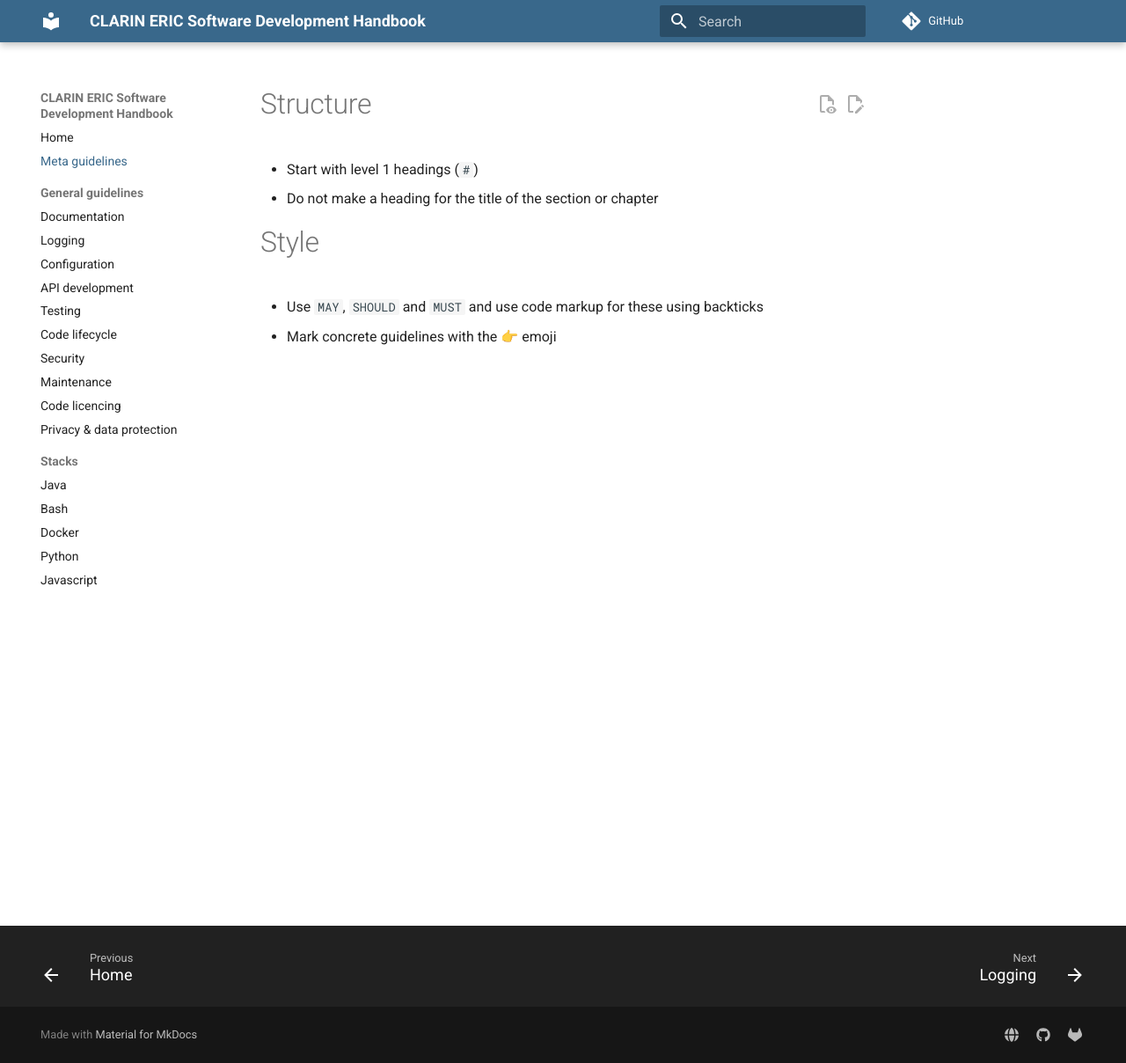
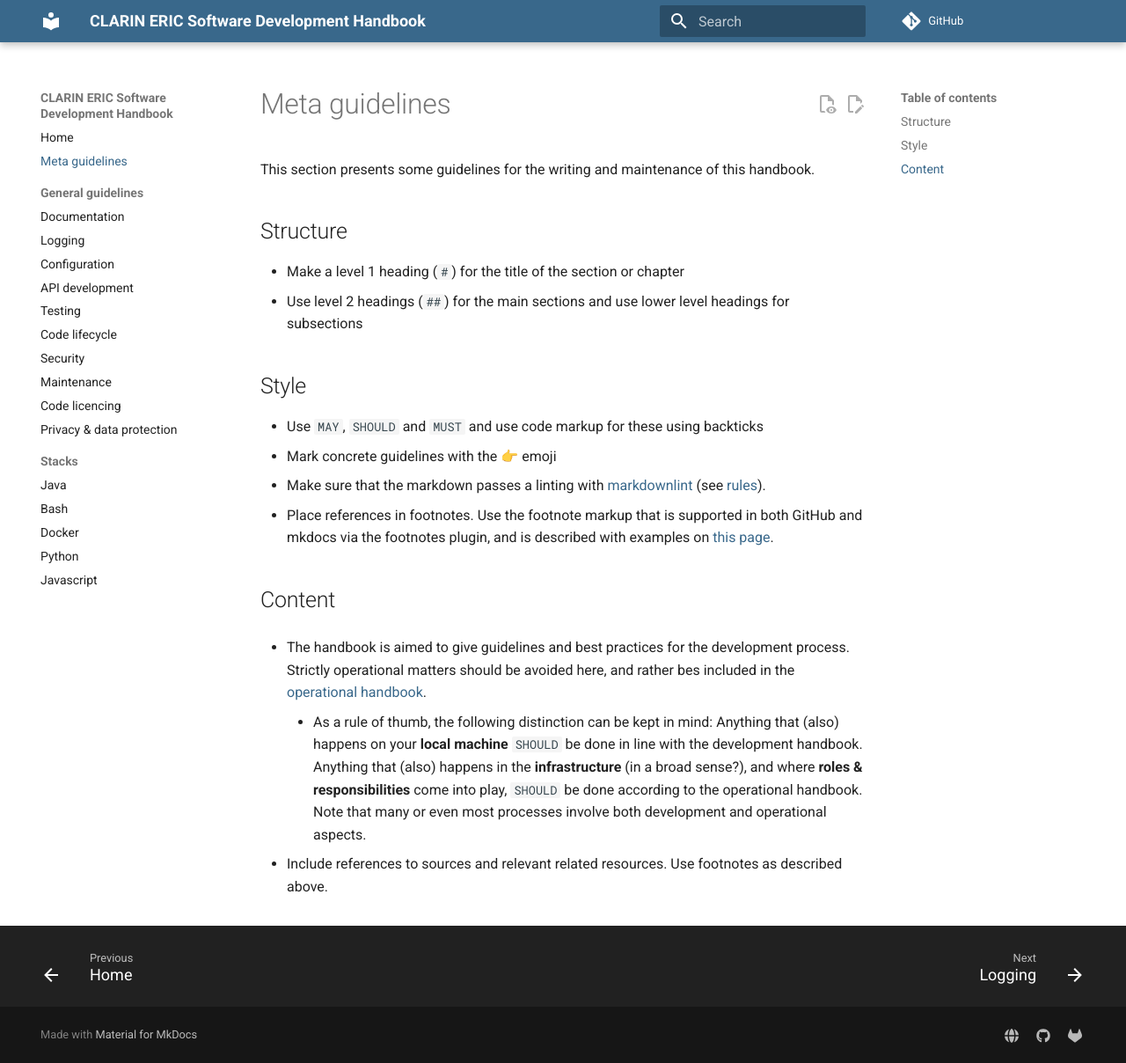
Before and after one commit to clarin-eric/handbook-development, an MkDocs documentation site: the page built from docs/meta-guidelines.md, in a window 1280 px wide and 1208 px high. Shown: the whole window at 88% size. Built offline with MkDocs 1.6.1 and Material for MkDocs 9.7.7, drawn with Linux system fonts in a browser that asks for light colours; comment, search, counter and statistics services are not loaded.

Commit message:
Meta guidelines content + link from index

```diff
--- a/docs/meta-guidelines.md
+++ b/docs/meta-guidelines.md
@@ -1,9 +1,38 @@
-# Structure
+# Meta guidelines
 
-* Start with level 1 headings (`#`)
-* Do not make a heading for the title of the section or chapter
+This section presents some guidelines for the writing and maintenance
+of this handbook.
 
-# Style
+## Structure
+
+* Make a level 1 heading (`#`) for the title of the section or chapter
+* Use level 2 headings (`##`) for the main sections and use lower level headings
+  for subsections
+
+## Style
 
 * Use `MAY`, `SHOULD` and `MUST` and use code markup for these using backticks
 * Mark concrete guidelines with the 👉 emoji
+* Make sure that the markdown passes a linting with
+  [markdownlint](https://github.com/markdownlint/markdownlint) (see
+  [rules](https://github.com/markdownlint/markdownlint/blob/main/docs/RULES.md)).
+* Place references in footnotes. Use the footnote markup that is supported
+  in both GitHub and mkdocs via the footnotes plugin, and is described with
+  examples on [this page](https://github.blog/changelog/2021-09-30-footnotes-now-supported-in-markdown-fields/).
+
+## Content
+
+* The handbook is aimed to give guidelines and best practices for the
+  development process. Strictly operational matters should be avoided
+  here, and rather bes included in the [operational handbook](https://clarin-eric.github.io/handbook-operations/).
+    * As a rule of thumb, the following distinction can be kept in mind:
+      Anything that (also) happens on your **local machine** `SHOULD` be done in
+      line with the development handbook.
+      Anything that (also) happens in the **infrastructure** (in a broad sense?),
+      and where **roles & responsibilities** come into play,
+      `SHOULD` be done according to the operational handbook.
+      Note that many or even most processes involve both development and
+      operational aspects.
+
+* Include references to sources and relevant related resources. Use
+  footnotes as described above.
```
Also changed, not shown: docs/index.md (+6 -1 lines), 1 other file.
